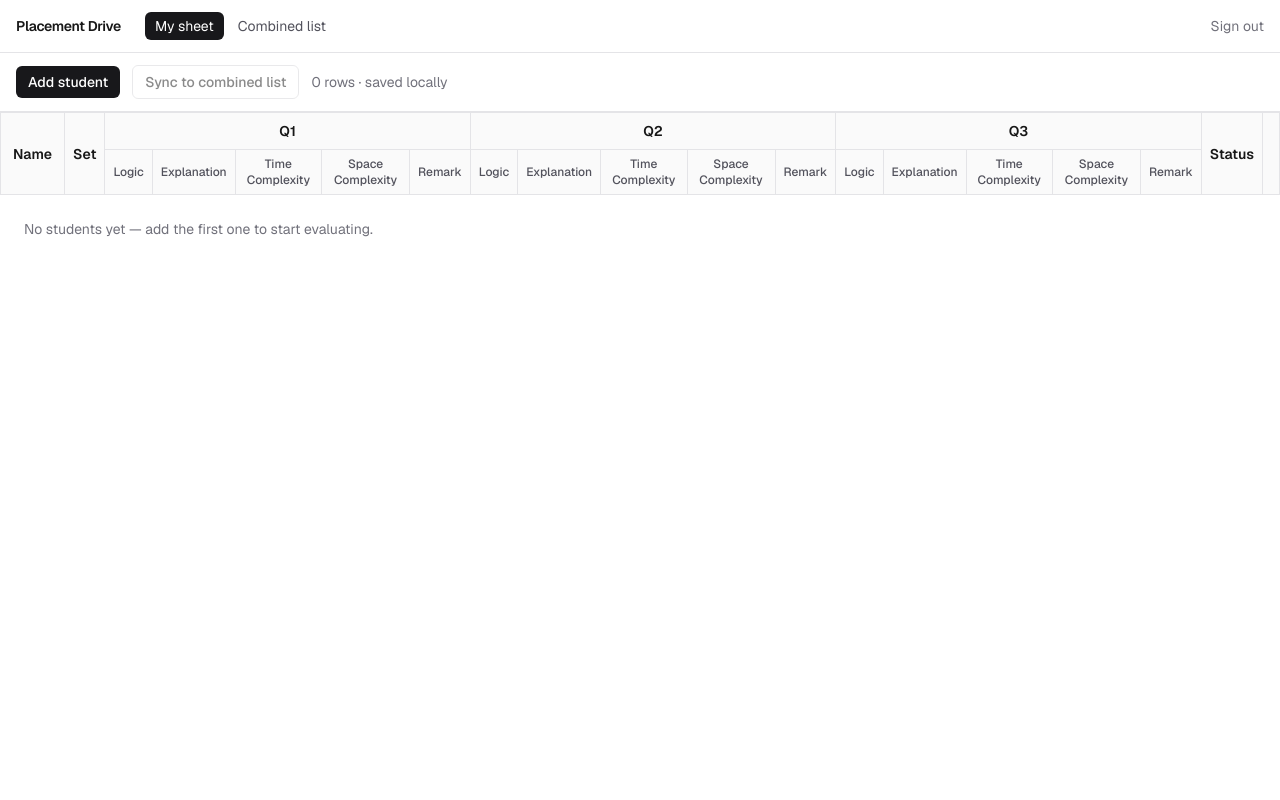
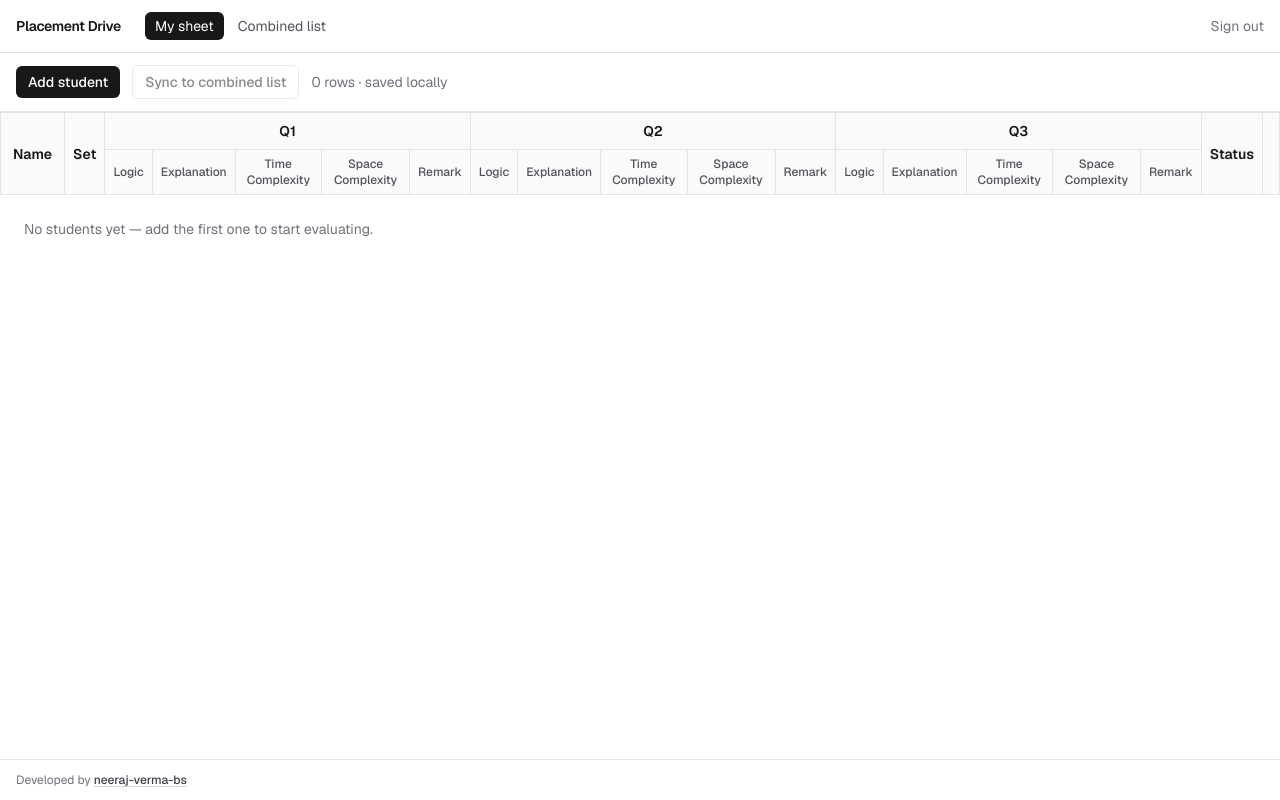
Before and after one commit to neeraj-verma-bs/placement-drive-bs, a Next.js app: page / in a window 1280 px wide. Built offline with nearby package versions, Linux system fonts and the light colour scheme.

Commit message:
Add footer crediting developer github id

```diff
--- a/app/layout.tsx
+++ b/app/layout.tsx
@@ -1,5 +1,6 @@
 import type { Metadata } from "next";
 import { Geist, Geist_Mono } from "next/font/google";
+import SiteFooter from "@/components/site-footer";
 import SiteHeader from "@/components/site-header";
 import "./globals.css";
 
@@ -27,6 +28,7 @@ export default function RootLayout({ children }: LayoutProps<"/">) {
       <body className="flex min-h-full flex-col font-sans">
         <SiteHeader />
         {children}
+        <SiteFooter />
       </body>
     </html>
   );
--- /dev/null
+++ b/components/site-footer.tsx
@@ -0,0 +1,17 @@
+const DEVELOPER_GITHUB_ID = "neeraj-verma-bs";
+
+export default function SiteFooter() {
+  return (
+    <footer className="border-t border-zinc-200 px-4 py-3 text-xs text-zinc-500 dark:border-zinc-800 dark:text-zinc-400">
+      Developed by{" "}
+      <a
+        href={`https://github.com/${DEVELOPER_GITHUB_ID}`}
+        target="_blank"
+        rel="noopener noreferrer"
+        className="font-medium text-zinc-700 underline decoration-zinc-300 underline-offset-2 hover:text-zinc-900 dark:text-zinc-300 dark:decoration-zinc-600 dark:hover:text-zinc-100"
+      >
+        {DEVELOPER_GITHUB_ID}
+      </a>
+    </footer>
+  );
+}
```
